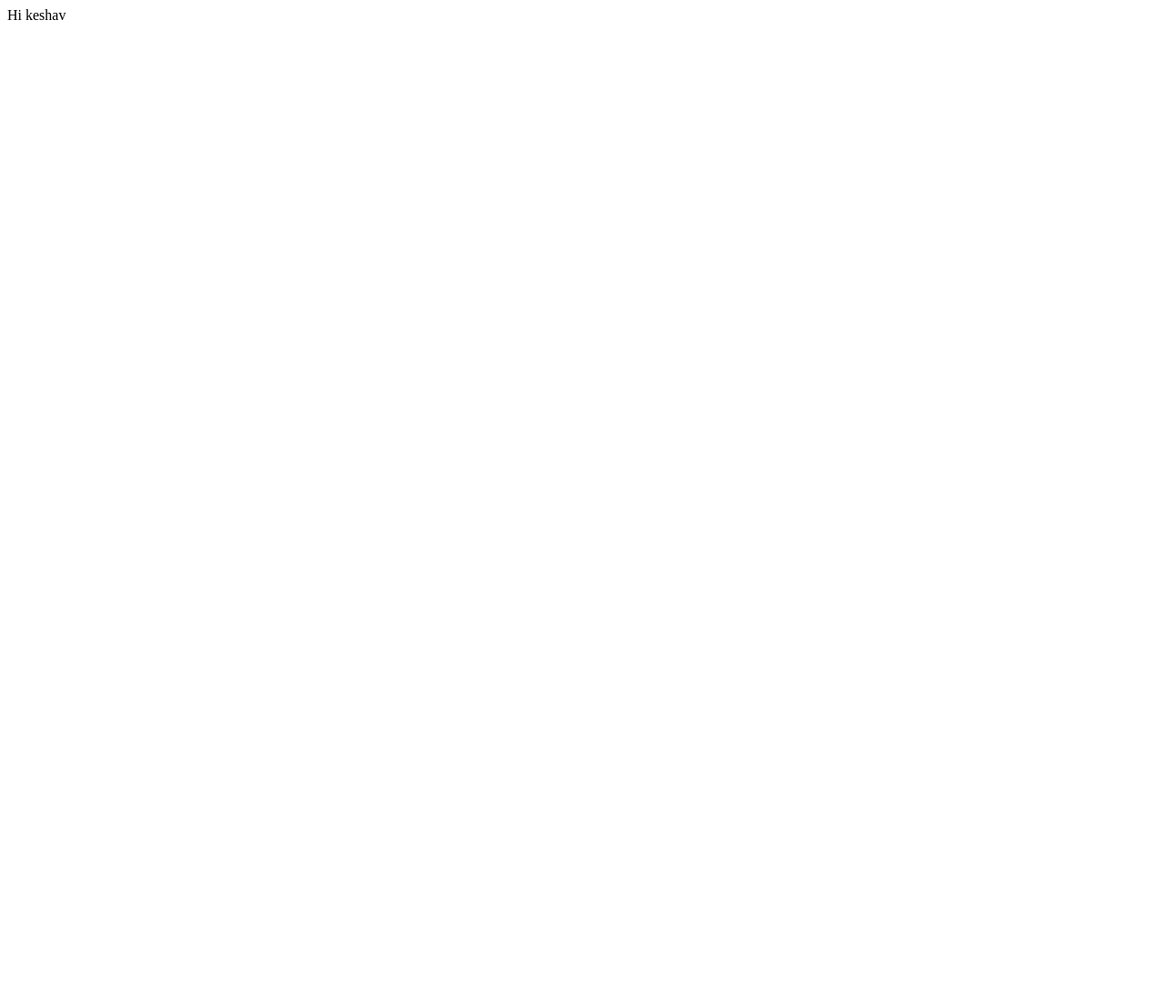
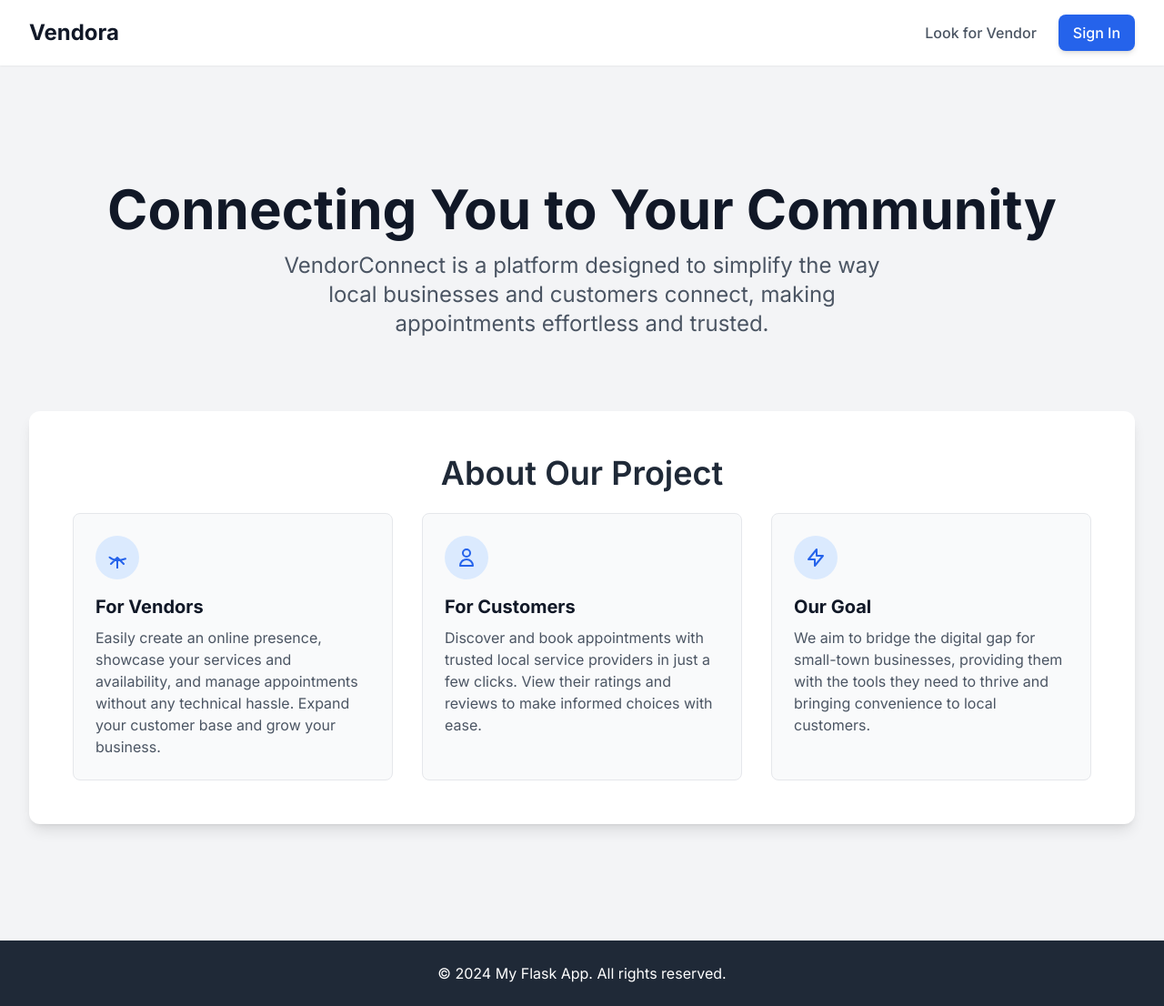
Before and after one commit to Priyamjain1105/Vendora, a Flask app: page / in a window 1280 px wide. Before the commit the page is almost empty. Shown: the whole page at 91% size. Before the commit the page ends 22 px from the top, so only its background shows below. Run offline with Flask 3, Linux system fonts and the light colour scheme; some libraries are stand-ins or nearby versions.

Commit message:
Added new changes

```diff
--- a/server/routes.py
+++ b/server/routes.py
@@ -5,4 +5,4 @@ def register_routes(app,db):
 
     @app.route('/',methods = ['GET','POST'])
     def index():
-        return "<p>Hi keshav</p>"
+        return render_template('index.html')
--- a/server/templates/base.html
+++ b/server/templates/base.html
@@ -1,63 +1,76 @@
 <!DOCTYPE html>
 <html lang="en">
+
 <head>
     <meta charset="UTF-8">
     <meta name="viewport" content="width=device-width, initial-scale=1.0">
-    <title>Vendora</title>
+    <title>{% block title %}My Flask App{% endblock %}</title>
+
+    <link rel="stylesheet" href="{{ url_for('static', filename='css/main.css') }}">
+    <link rel="shortcut icon" href="{{ url_for('static', filename='images/favicon.ico') }}">
+
+    <!-- Tailwind CSS CDN for styling -->
+    <script src="https://cdn.tailwindcss.com"></script>
     <style>
+        @import url('https://fonts.googleapis.com/css2?family=Inter:wght@400;500;600;700&display=swap');
+
         body {
-            font-family: Arial, sans-serif;
-            margin: 0;
-            padding: 0;
+            font-family: 'Inter', sans-serif;
+            background-color: #f3f4f6;
             display: flex;
             flex-direction: column;
             min-height: 100vh;
         }
 
-        header {
-            background-color: #333;
-            color: white;
-            padding: 1rem;
-            text-align: center;
-        }
-
         main {
-            flex: 1;
-            padding: 2rem;
-            text-align: center;
-        }
-
-        footer {
-            background-color: #333;
-            color: white;
-            text-align: center;
-            padding: 1rem;
-            position: sticky;
-            bottom: 0;
-            width: 100%;
+            flex-grow: 1;
         }
     </style>
+    {% block head %}{% endblock %}
 </head>
-<body>
 
-    <header>
-        <h1 id="appName">Vendora</h1>
+<body class="antialiased text-gray-800">
+    <!-- Header Section -->
+    <header class="bg-white shadow-sm sticky top-0 z-50">
+        <nav class="container mx-auto px-4 sm:px-6 lg:px-8 py-4 flex justify-between items-center">
+            <a href="{{ url_for('index') }}" class="text-2xl font-bold text-gray-900">
+                Vendora
+            </a>
+            <div class="flex items-center space-x-4 sm:space-x-6">
+                <a href="#" class="text-gray-600 hover:text-blue-600 transition duration-300 ease-in-out font-medium">
+                    Look for Vendor
+                </a>
+                <a href="#"
+                    class="bg-blue-600 text-white font-medium py-2 px-4 rounded-lg shadow-md hover:bg-blue-700 transition duration-300 ease-in-out">
+                    Sign In
+                </a>
+            </div>
+        </nav>
     </header>
 
-    <main>
-        <h2>Welcome to Vendora</h2>
-        <p>This is the main content area of the application.</p>
+    <main class="container mx-auto px-4 py-8 md:py-16">
+        {% with messages = get_flashed_messages(with_categories=true) %}
+        {% if messages %}
+        <ul class=flashes>
+            {% for category, message in messages %}
+            <li class="{{ category }}">{{ message }}</li>
+            {% endfor %}
+        </ul>
+        {% endif %}
+        {% endwith %}
+
+        {% block content %}{% endblock %}
     </main>
 
-    <footer>
-        <p>&copy; 2025 Vendora. All rights reserved.</p>
+    <!-- Footer Section -->
+    <footer class="bg-gray-800 text-white py-6 mt-auto">
+        <div class="container mx-auto px-4 sm:px-6 lg:px-8 text-center">
+            <p>&copy; 2024 My Flask App. All rights reserved.</p>
+        </div>
     </footer>
 
-    <script>
-        // JavaScript to dynamically change the application name
-        const appNameElement = document.getElementById('appName');
-        appNameElement.textContent = 'Vendora Application';
-    </script>
+    <script src="{{ url_for('static', filename='js/main.js') }}"></script>
+    {% block scripts %}{% endblock %}
+</body>
 
-</body>
 </html>
--- a/server/templates/index.html
+++ b/server/templates/index.html
@@ -1,53 +1,15 @@
-<!DOCTYPE html>
-<html lang="en">
-<head>
-    <meta charset="UTF-8">
-    <meta name="viewport" content="width=device-width, initial-scale=1.0">
-    <title>VendorConnect</title>
-    <!-- Tailwind CSS CDN for styling -->
-    <script src="https://cdn.tailwindcss.com"></script>
-    <style>
-        @import url('https://fonts.googleapis.com/css2?family=Inter:wght@400;500;600;700&display=swap');
-        body {
-            font-family: 'Inter', sans-serif;
-            background-color: #f3f4f6;
-            display: flex;
-            flex-direction: column;
-            min-height: 100vh;
-        }
-        main {
-            flex-grow: 1;
-        }
-    </style>
-</head>
-<body class="antialiased text-gray-800">
+{% extends "base.html" %}
 
-    <!-- Header Section -->
-    <header class="bg-white shadow-sm sticky top-0 z-50">
-        <nav class="container mx-auto px-4 sm:px-6 lg:px-8 py-4 flex justify-between items-center">
-            <!-- Logo/Site Title -->
-            <a href="#" class="text-2xl font-bold text-gray-900">
-                VendorConnect
-            </a>
+{% block title %}VendorConnect{% endblock %}
 
-            <!-- Navigation Links -->
-            <div class="flex items-center space-x-4 sm:space-x-6">
-                <a href="#" class="text-gray-600 hover:text-blue-600 transition duration-300 ease-in-out font-medium">
-                    Look for Vendor
-                </a>
-                <a href="#" class="bg-blue-600 text-white font-medium py-2 px-4 rounded-lg shadow-md hover:bg-blue-700 transition duration-300 ease-in-out">
-                    Sign In
-                </a>
-            </div>
-        </nav>
-    </header>
-
+{% block content %}
 <!-- Main Content Area -->
 <main class="container mx-auto px-4 py-8 md:py-16">
     <!-- Hero Section -->
     <section class="text-center mb-12 md:mb-20">
         <h1 class="text-4xl md:text-6xl font-extrabold text-gray-900 mb-4">Connecting You to Your Community</h1>
-            <p class="text-xl md:text-2xl text-gray-600 max-w-2xl mx-auto">VendorConnect is a platform designed to simplify the way local businesses and customers connect, making appointments effortless and trusted.</p>
+        <p class="text-xl md:text-2xl text-gray-600 max-w-2xl mx-auto">VendorConnect is a platform designed to simplify
+            the way local businesses and customers connect, making appointments effortless and trusted.</p>
     </section>
 
     <!-- About the Project Section -->
@@ -58,46 +20,47 @@
             <!-- Card 1: For Vendors -->
             <div class="bg-gray-50 rounded-lg p-6 border border-gray-200">
                 <div class="flex items-center justify-center h-12 w-12 rounded-full bg-blue-100 text-blue-600 mb-4">
-                        <svg xmlns="http://www.w3.org/2000/svg" class="h-6 w-6" fill="none" viewBox="0 0 24 24" stroke="currentColor">
-                            <path stroke-linecap="round" stroke-linejoin="round" stroke-width="2" d="M21 13.255A23.931 23.931 0 0112 15c-3.183 0-6.22-1.288-8.455-3.245M19 19L12 12m0 0L5 19m7-7v14" />
+                    <svg xmlns="http://www.w3.org/2000/svg" class="h-6 w-6" fill="none" viewBox="0 0 24 24"
+                        stroke="currentColor">
+                        <path stroke-linecap="round" stroke-linejoin="round" stroke-width="2"
+                            d="M21 13.255A23.931 23.931 0 0112 15c-3.183 0-6.22-1.288-8.455-3.245M19 19L12 12m0 0L5 19m7-7v14" />
                     </svg>
                 </div>
                 <h3 class="text-xl font-bold text-gray-900 mb-2">For Vendors</h3>
-                    <p class="text-gray-600">Easily create an online presence, showcase your services and availability, and manage appointments without any technical hassle. Expand your customer base and grow your business.</p>
+                <p class="text-gray-600">Easily create an online presence, showcase your services and availability, and
+                    manage appointments without any technical hassle. Expand your customer base and grow your business.
+                </p>
             </div>
 
             <!-- Card 2: For Customers -->
             <div class="bg-gray-50 rounded-lg p-6 border border-gray-200">
                 <div class="flex items-center justify-center h-12 w-12 rounded-full bg-blue-100 text-blue-600 mb-4">
-                        <svg xmlns="http://www.w3.org/2000/svg" class="h-6 w-6" fill="none" viewBox="0 0 24 24" stroke="currentColor">
-                            <path stroke-linecap="round" stroke-linejoin="round" stroke-width="2" d="M16 7a4 4 0 11-8 0 4 4 0 018 0zM12 14a7 7 0 00-7 7h14a7 7 0 00-7-7z" />
+                    <svg xmlns="http://www.w3.org/2000/svg" class="h-6 w-6" fill="none" viewBox="0 0 24 24"
+                        stroke="currentColor">
+                        <path stroke-linecap="round" stroke-linejoin="round" stroke-width="2"
+                            d="M16 7a4 4 0 11-8 0 4 4 0 018 0zM12 14a7 7 0 00-7 7h14a7 7 0 00-7-7z" />
                     </svg>
                 </div>
                 <h3 class="text-xl font-bold text-gray-900 mb-2">For Customers</h3>
-                    <p class="text-gray-600">Discover and book appointments with trusted local service providers in just a few clicks. View their ratings and reviews to make informed choices with ease.</p>
+                <p class="text-gray-600">Discover and book appointments with trusted local service providers in just a
+                    few clicks. View their ratings and reviews to make informed choices with ease.</p>
             </div>
 
             <!-- Card 3: Our Goal -->
             <div class="bg-gray-50 rounded-lg p-6 border border-gray-200">
                 <div class="flex items-center justify-center h-12 w-12 rounded-full bg-blue-100 text-blue-600 mb-4">
-                        <svg xmlns="http://www.w3.org/2000/svg" class="h-6 w-6" fill="none" viewBox="0 0 24 24" stroke="currentColor">
-                            <path stroke-linecap="round" stroke-linejoin="round" stroke-width="2" d="M13 10V3L4 14h7v7l9-11h-7z" />
+                    <svg xmlns="http://www.w3.org/2000/svg" class="h-6 w-6" fill="none" viewBox="0 0 24 24"
+                        stroke="currentColor">
+                        <path stroke-linecap="round" stroke-linejoin="round" stroke-width="2"
+                            d="M13 10V3L4 14h7v7l9-11h-7z" />
                     </svg>
                 </div>
                 <h3 class="text-xl font-bold text-gray-900 mb-2">Our Goal</h3>
-                    <p class="text-gray-600">We aim to bridge the digital gap for small-town businesses, providing them with the tools they need to thrive and bringing convenience to local customers.</p>
+                <p class="text-gray-600">We aim to bridge the digital gap for small-town businesses, providing them with
+                    the tools they need to thrive and bringing convenience to local customers.</p>
             </div>
 
         </div>
     </section>
 </main>
-
-    <!-- Footer Section -->
-    <footer class="bg-gray-800 text-white py-6 mt-auto">
-        <div class="container mx-auto px-4 sm:px-6 lg:px-8 text-center">
-            <p>&copy; 2023 VendorConnect. All rights reserved.</p>
-        </div>
-    </footer>
-
-</body>
-</html>
+{% endblock %}
```
Also changed, not shown: 1 other file. Lines whose indentation alone changed are shown as unchanged.
